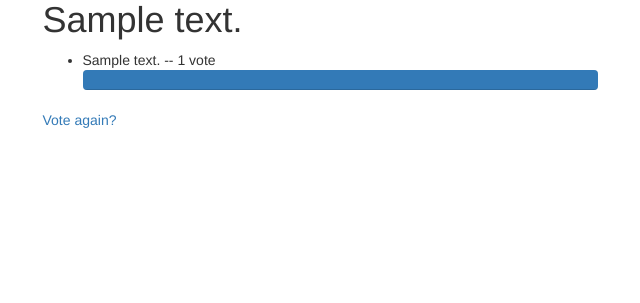
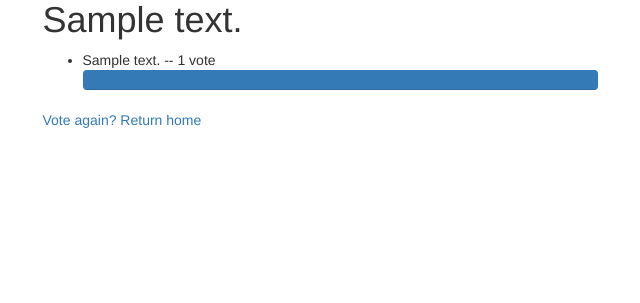
Before and after one commit to akaczm/polls, a Django app: page /polls/1/results/ in a window 1280 px wide. Shown: the part 245-548 px from the top of the page, without its empty margins (320-960 px from the left). Run offline with Django 3.2, Linux system fonts and the light colour scheme; tables that the repository leaves empty hold one stand-in row (values such as "Sample post"); some libraries are stand-ins or nearby versions.

Commit message:
Added a return to index button for results view

```diff
--- a/polls/templates/polls/results.html
+++ b/polls/templates/polls/results.html
@@ -20,4 +20,5 @@
 </ul>
 
 <a href="{% url 'polls:detail' question.id %}">Vote again?</a>
+<a href="{% url 'polls:index' %}">Return home</a>
 {% endblock %}
```
